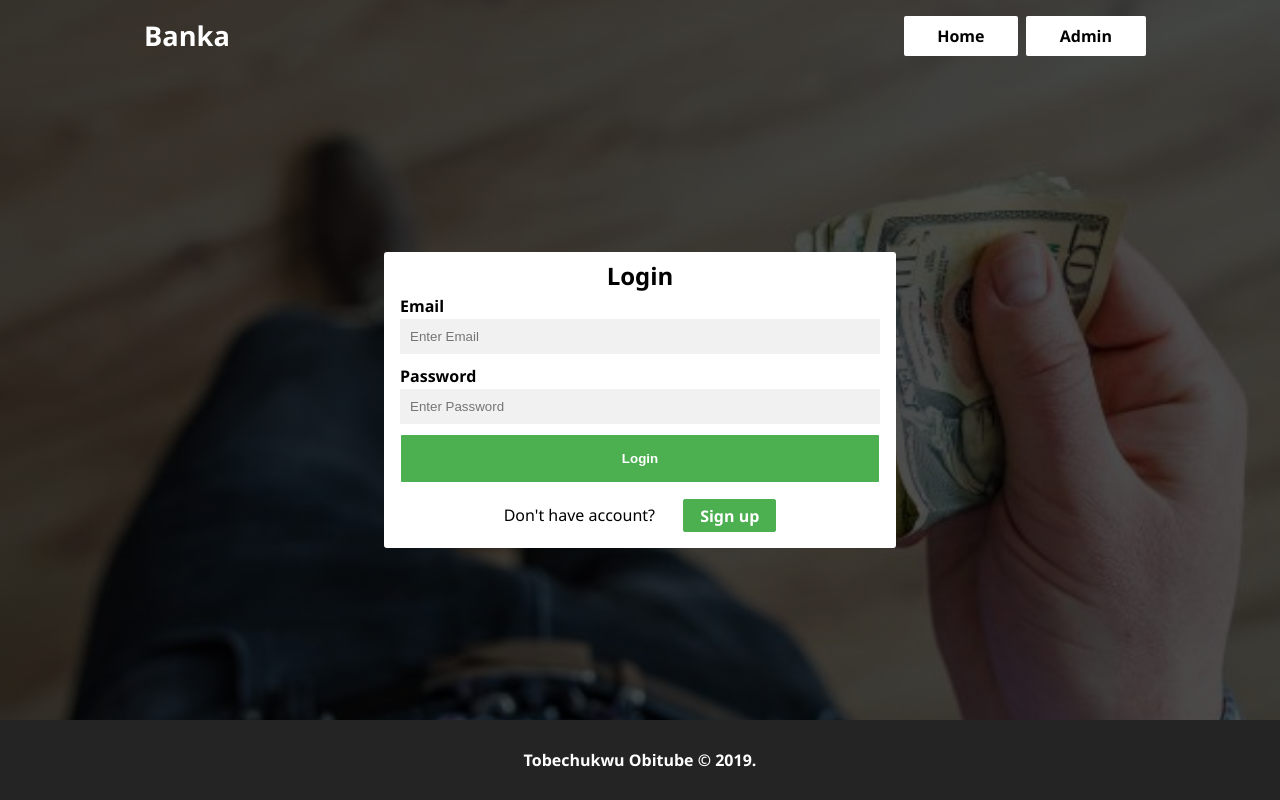
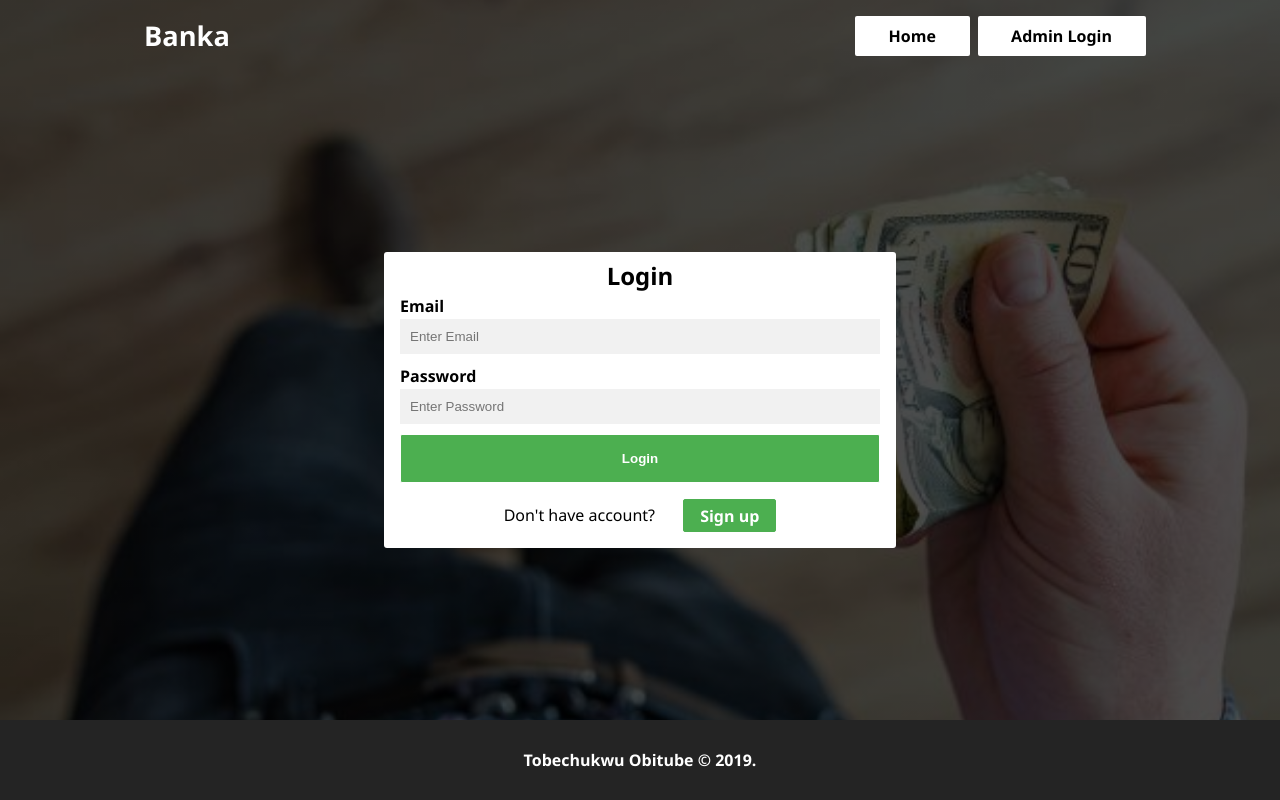
Before and after one commit to tohbay/Banka, a plain HTML site: page UI/assets/pages/login.html in a window 1280 px wide. Drawn offline with Linux system fonts and the light colour scheme.

Commit message:
[Feature #164983126] User(client) can login [Delivers #164983126]

```diff
--- a/UI/assets/pages/login.html
+++ b/UI/assets/pages/login.html
@@ -17,7 +17,7 @@
           <nav id="nav">
             <ul>
               <li><a class="btn" href="../../index.html">Home</a></li>
-              <li><a class="btn" href="#">Admin</a></li>
+              <li><a class="btn" href="#">Admin Login</a></li>
             </ul>
           </nav>
         </div>
```
